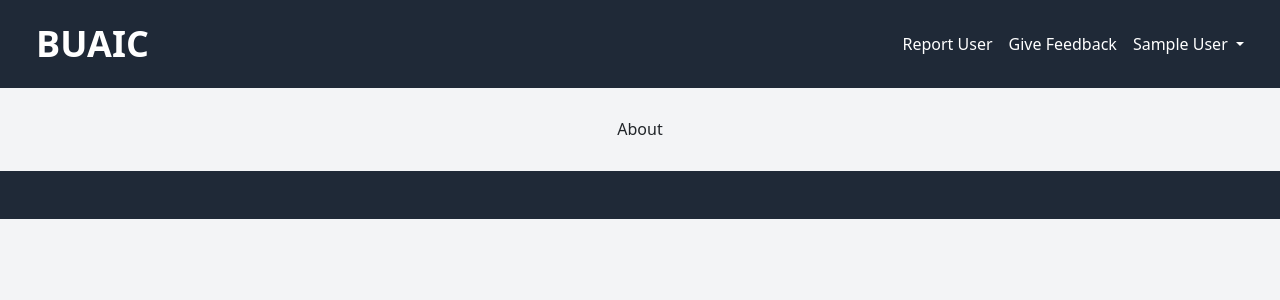
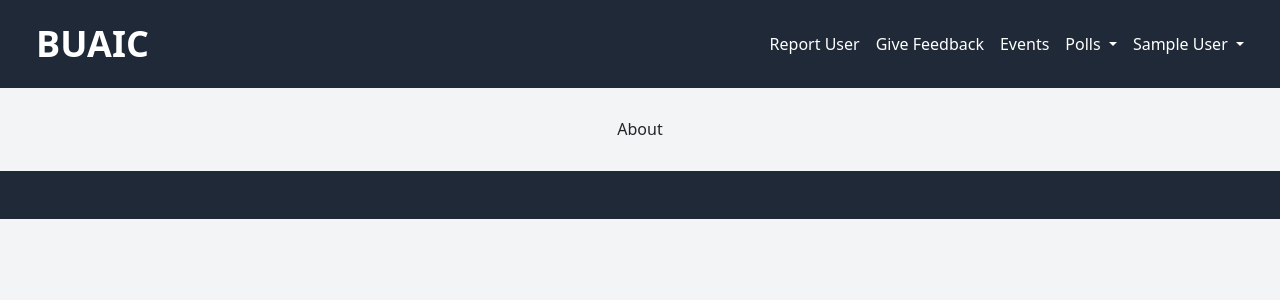
Before and after one commit to sultanmehedimasud/buaic, a Flask app: page /about in a window 1280 px wide. Shown: the top 300 px of the page. Run offline with Flask 3, Linux system fonts and the light colour scheme; the visitor is signed in with stand-in values (Sample User, id 1); data comes from the database, SQL or seed files in the repository; style sheets or scripts are compiled from the project's sources; some libraries are stand-ins or nearby versions.

Commit message:
Update base.html
added links for polls and event

```diff
--- a/templates/base.html
+++ b/templates/base.html
@@ -56,6 +56,19 @@
 
             <li><a href="/report_user">Report User</a></li>
             <li><a href="/give_feedback">Give Feedback</a></li>
+
+            <li> <a href="/event/list">Events</a></li>
+
+            <li class="dropdown">
+              <a href="#" class="dropdown-toggle" data-bs-toggle="dropdown"
+                >Polls <b class="caret"></b>
+                </a>
+              <ul class="dropdown-menu">
+                <li><a href="/polls/create_poll">Create Poll</a></li>
+                <li><a href="/polls/view_polls">View Polls</a></li>
+              </ul>
+            </li>
+
             <li class="dropdown">
               <a href="#" class="dropdown-toggle" data-bs-toggle="dropdown"
                 >{{ current_user.name }} <b class="caret"></b
```
